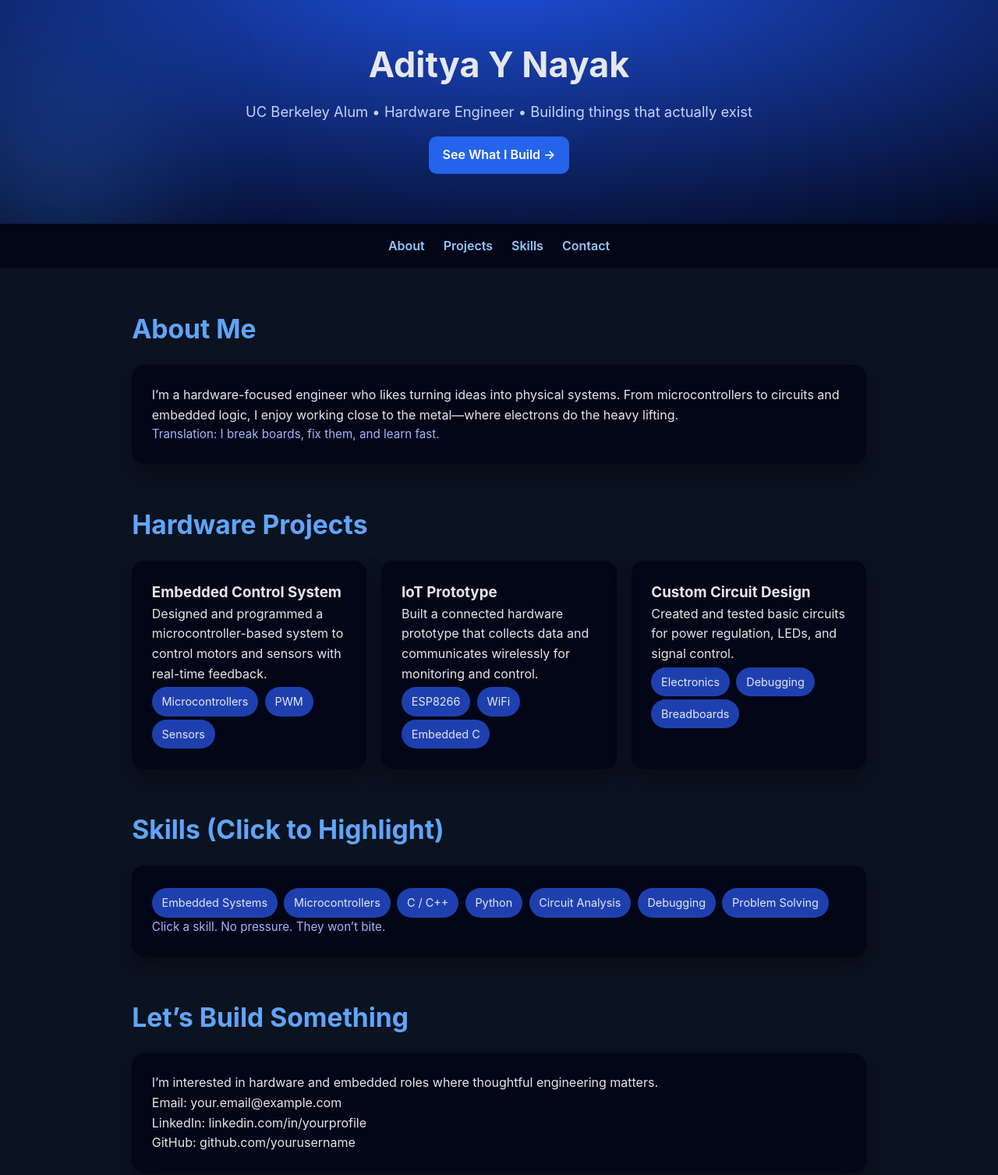
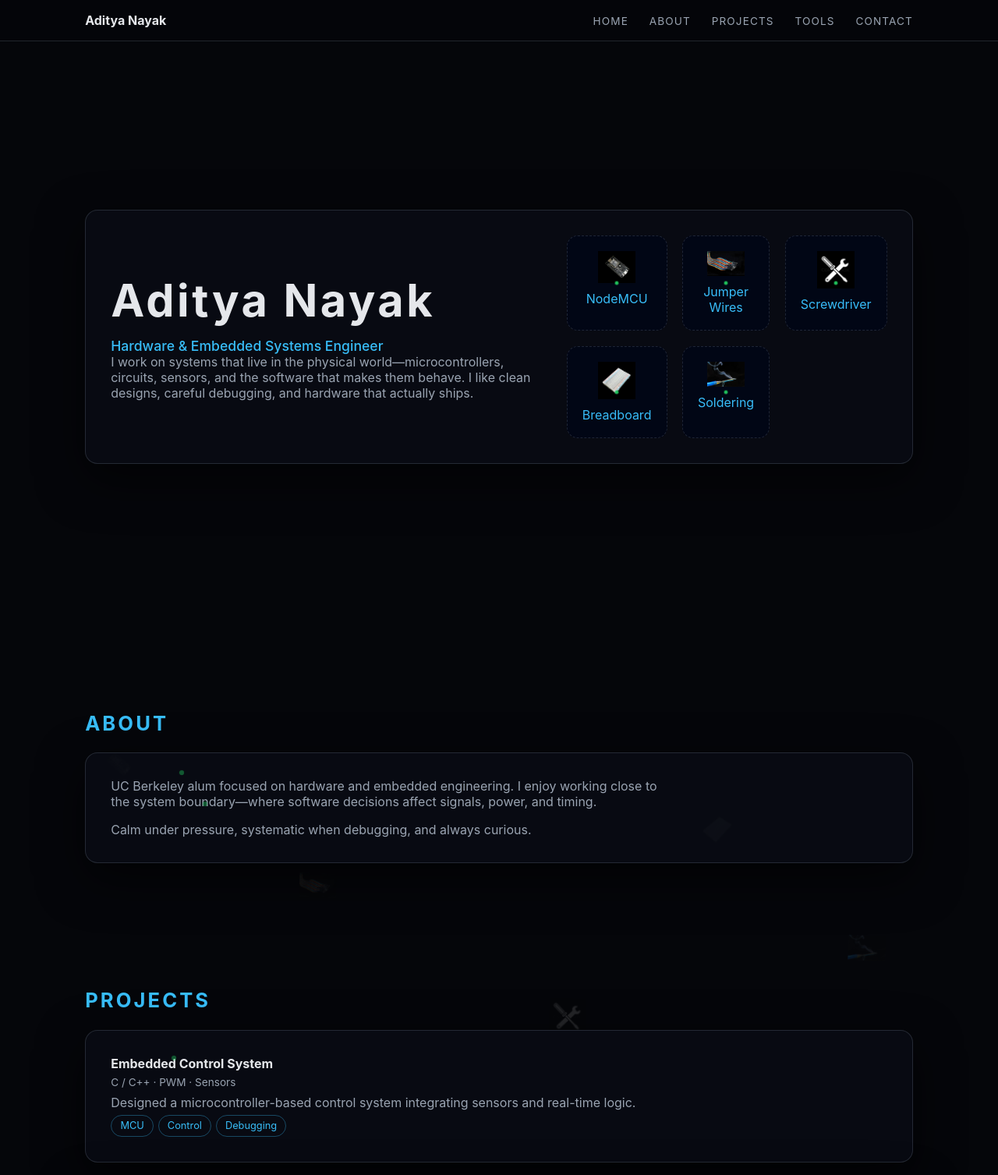
Before and after one commit to adityaynayak/adityaynayak.github.io, a plain HTML site: page index.html in a window 1280 px wide. Shown: the top 1507 px of the page at 78% size. Drawn offline with Linux system fonts and the light colour scheme; no server answers.

Commit message:
Add interactive portfolio with images

```diff
--- a/index.html
+++ b/index.html
@@ -3,141 +3,187 @@
 <head>
 <meta charset="UTF-8" />
 <meta name="viewport" content="width=device-width, initial-scale=1.0" />
-  <title>Aditya Y Nayak | Hardware Portfolio</title>
+<title>Aditya Nayak | Hardware Engineer</title>
+
 <style>
-    * { box-sizing: border-box; margin: 0; padding: 0; font-family: Inter, Arial, sans-serif; }
-    body { background: #0b1220; color: #e5e7eb; line-height: 1.6; }
-
-    header {
-      padding: 3rem 1rem 4rem;
-      text-align: center;
-      background: radial-gradient(1200px 400px at 50% -10%, #1d4ed8, transparent), linear-gradient(135deg, #020617, #020617);
-      position: relative;
-      overflow: hidden;
+:root {
+  --bg: #05060a;
+  --panel: rgba(10,12,20,0.85);
+  --accent: #38bdf8;
+  --accent2: #22c55e;
+  --text: #e5e7eb;
+  --muted: #9aa4b2;
+  --line: rgba(148,163,184,.2);
 }
 
-    header h1 { font-size: 2.8rem; margin-bottom: 0.6rem; }
-    header p { font-size: 1.15rem; color: #c7d2fe; }
+* { box-sizing: border-box; margin: 0; padding: 0; font-family: Inter, system-ui, -apple-system, sans-serif; }
+html { scroll-behavior: smooth; }
+body { color: var(--text); background: var(--bg); overflow-x: hidden; }
 
-    .pulse {
-      position: absolute; inset: auto auto -120px -120px; width: 300px; height: 300px;
-      background: rgba(59,130,246,0.25); filter: blur(80px); border-radius: 50%;
-      animation: float 8s ease-in-out infinite;
-    }
+/* Backdrop hardware */
+.backdrop { position: fixed; inset: 0; pointer-events: none; z-index: -1; }
+.backdrop img { position: absolute; opacity: .12; filter: blur(.2px); width: 48px; height: auto; transition: transform .2s ease; transform-origin: center; }
 
-    @keyframes float { 50% { transform: translate(40px, -30px); } }
+/* Navbar */
+nav { position: fixed; top:0; width:100%; z-index:10; backdrop-filter: blur(10px); background: rgba(5,6,10,.75); border-bottom:1px solid var(--line); }
+.nav-inner { max-width: 1100px; margin:auto; padding:1rem 1.2rem; display:flex; justify-content:space-between; align-items:center; }
+nav a { color: var(--muted); text-decoration:none; margin-left:1.4rem; font-size:.85rem; letter-spacing:.08em; }
+nav a:hover { color: var(--accent); }
 
-    nav {
-      display: flex; justify-content: center; gap: 1.5rem; background: #020617; padding: 1rem; position: sticky; top: 0; z-index: 5;
-    }
-    nav a { color: #93c5fd; text-decoration: none; font-weight: 600; }
-    nav a:hover { color: #fff; }
+/* Sections */
+section { max-width:1100px; margin:auto; padding:7rem 1.2rem 3rem; }
+.panel { background: var(--panel); border:1px solid var(--line); border-radius:16px; padding:2rem; box-shadow:0 20px 60px rgba(0,0,0,.6); transition: transform .3s ease, box-shadow .3s ease; position: relative; overflow: hidden; }
+.panel:hover { transform: translateY(-5px) rotateZ(-1deg); box-shadow:0 25px 70px rgba(0,0,0,.7); }
 
-    section { max-width: 980px; margin: 3.2rem auto; padding: 0 1.2rem; }
-    section h2 { font-size: 2.1rem; margin-bottom: 1.2rem; color: #60a5fa; }
+h1{font-size:clamp(2.6rem,5vw,3.6rem); letter-spacing:.06em;}
+h2{font-size:1.1rem; color:var(--accent); font-weight:500; margin-top:.8rem;}
+h3{font-size:1.6rem; color:var(--accent); margin-bottom:1.4rem; letter-spacing:.12em;}
+h4{margin-bottom:.4rem;}
+p{color:var(--muted); max-width:720px;}
 
-    .grid { display: grid; grid-template-columns: repeat(auto-fit, minmax(260px, 1fr)); gap: 1.2rem; }
+/* Hero / Workmat */
+header { min-height:100vh; display:flex; align-items:center; }
+.workmat { display:grid; grid-template-columns:1.2fr .8fr; gap:2rem; align-items:center; }
+.tools { display:grid; grid-template-columns:repeat(3,1fr); gap:1.2rem; }
+.tool { background: rgba(2,6,23,.9); border:1px dashed var(--line); border-radius:14px; padding:1.2rem; text-align:center; color: var(--accent); transition: transform .3s ease, box-shadow .3s ease; position: relative; }
+.tool:hover { transform: translateY(-4px) scale(1.05) rotateZ(-2deg); box-shadow: 0 15px 40px rgba(0,0,0,.6); }
+.tool img { width:48px; height:auto; margin-bottom:.4rem; }
+.tool::after { content:''; position:absolute; width:4px; height:4px; background: var(--accent2); border-radius:50%; top:50%; left:50%; transform: translate(-50%, -50%); animation: glowPulse 1.2s infinite ease-in-out alternate; }
+@keyframes glowPulse { 0%{transform: translate(-50%,-50%) scale(0.6); opacity:.4;} 100%{transform: translate(-50%,-50%) scale(1.2); opacity:1;} }
 
-    .card {
-      background: #020617; padding: 1.6rem; border-radius: 16px;
-      box-shadow: 0 12px 24px rgba(0,0,0,0.35);
-      transition: transform .25s ease, box-shadow .25s ease;
-    }
-    .card:hover { transform: translateY(-6px); box-shadow: 0 18px 36px rgba(0,0,0,0.45); }
+/* Projects / Experience */
+.stack { display:grid; gap:1.4rem; position: relative; }
+.meta{font-size:.85rem;color:var(--muted);margin-bottom:.5rem;}
+.tags span{display:inline-block;margin:.35rem .35rem 0 0;padding:.35rem .7rem;border-radius:999px;border:1px solid rgba(56,189,248,.35); color:var(--accent); font-size:.8rem;}
 
-    .chip { display: inline-block; background: #1e40af; padding: .45rem .8rem; border-radius: 999px; font-size: .9rem; margin: .25rem .25rem 0 0; cursor: pointer; }
-    .chip.active { background: #22c55e; color: #022c22; }
+/* LED signal along path */
+.led { position: absolute; width: 10px; height: 10px; border-radius:50%; background: var(--accent2); animation: moveSignal 2s linear infinite; }
+@keyframes moveSignal { 0%{transform: translateX(0) scale(0.6); opacity:.4;} 50%{transform: translateX(50px) scale(1.2); opacity:1;} 100%{transform: translateX(100px) scale(0.6); opacity:.4;} }
 
-    .cta {
-      display: inline-flex; align-items: center; gap: .6rem; margin-top: 1rem;
-      background: #2563eb; color: #fff; padding: .7rem 1.1rem; border-radius: 10px; text-decoration: none; font-weight: 600;
-    }
-    .cta:hover { background: #1d4ed8; }
+/* Tools & Platforms */
+.tools-platforms { display:grid; grid-template-columns:repeat(auto-fit,minmax(220px,1fr)); gap:1.2rem; margin-top:1rem; }
+.platform { background: rgba(2,6,23,.9); border-radius:14px; padding:1.2rem; border:1px solid var(--line); color: var(--accent); text-align:center; transition: transform .2s ease, box-shadow .2s ease; position: relative; }
+.platform:hover { transform: translateY(-4px) scale(1.03) rotateZ(1deg); box-shadow:0 15px 40px rgba(0,0,0,.6); }
+.platform h4 { margin-bottom:.5rem; }
+.platform ul { list-style:none; padding-left:0; font-size:.85rem; color:var(--muted); }
+.platform ul li { margin-bottom:.3rem; }
 
-    footer { text-align: center; padding: 2.2rem 1rem; background: #020617; color: #94a3b8; }
-
-    .timeline { border-left: 3px solid #1e40af; padding-left: 1.2rem; }
-    .event { margin-bottom: 1.4rem; }
-
-    .fun { color: #a5b4fc; font-size: .95rem; }
-
-    @media (max-width: 600px) { header h1 { font-size: 2.2rem; } }
+footer{ max-width:1100px;margin:auto;padding:4rem 1.2rem;color:var(--muted);border-top:1px solid var(--line); }
+@media (max-width:900px){.workmat{grid-template-columns:1fr;}}
 </style>
 </head>
 <body>
 
-  <header>
-    <div class="pulse"></div>
-    <h1>Aditya Y Nayak</h1>
-    <p>UC Berkeley Alum • Hardware Engineer • Building things that actually exist</p>
-    <a class="cta" href="#projects">See What I Build →</a>
+<div class="backdrop">
+  <img src="nodemcu.png" style="left:10%; top:120%;" data-speed="0.3" />
+  <img src="jumper.png" style="left:30%; top:140%;" data-speed="0.5" />
+  <img src="screwdriver.png" style="left:55%; top:160%;" data-speed="0.35" />
+  <img src="breadboard.png" style="left:70%; top:130%;" data-speed="0.45" />
+  <img src="soldering.png" style="left:85%; top:150%;" data-speed="0.6" />
+</div>
+
+<nav>
+  <div class="nav-inner">
+    <strong>Aditya Nayak</strong>
+    <div>
+      <a href="#home">HOME</a>
+      <a href="#about">ABOUT</a>
+      <a href="#projects">PROJECTS</a>
+      <a href="#tools">TOOLS</a>
+      <a href="#contact">CONTACT</a>
+    </div>
+  </div>
+</nav>
+
+<header id="home">
+<section>
+  <div class="workmat panel">
+    <div>
+      <h1>Aditya Nayak</h1>
+      <h2>Hardware & Embedded Systems Engineer</h2>
+      <p>I work on systems that live in the physical world—microcontrollers, circuits, sensors, and the software that makes them behave. I like clean designs, careful debugging, and hardware that actually ships.</p>
+    </div>
+    <div class="tools">
+      <div class="tool"><img id="nodemcu" alt="NodeMCU"><span>NodeMCU</span></div>
+      <div class="tool"><img id="jumper" alt="Jumper Wires"><span>Jumper Wires</span></div>
+      <div class="tool"><img id="screwdriver" alt="Screwdriver"><span>Screwdriver</span></div>
+      <div class="tool"><img id="breadboard" alt="Breadboard"><span>Breadboard</span></div>
+      <div class="tool"><img id="soldering" alt="Soldering Iron"><span>Soldering</span></div>
+    </div>
+  </div>
+</section>
 </header>
 
-  <nav>
-    <a href="#about">About</a>
-    <a href="#projects">Projects</a>
-    <a href="#skills">Skills</a>
-    <a href="#contact">Contact</a>
-  </nav>
-
 <section id="about">
-    <h2>About Me</h2>
-    <div class="card">
-      <p>
-        I’m a hardware-focused engineer who likes turning ideas into physical systems.
-        From microcontrollers to circuits and embedded logic, I enjoy working close to the metal—where electrons do the heavy lifting.
-      </p>
-      <p class="fun">Translation: I break boards, fix them, and learn fast.</p>
+<h3>ABOUT</h3>
+<div class="panel">
+  <p>UC Berkeley alum focused on hardware and embedded engineering. I enjoy working close to the system boundary—where software decisions affect signals, power, and timing.</p>
+  <p style="margin-top:1rem">Calm under pressure, systematic when debugging, and always curious.</p>
+  <div class="led" style="top:20px; left:20px;"></div>
+  <div class="led" style="top:60px; left:50px;"></div>
 </div>
 </section>
 
 <section id="projects">
-    <h2>Hardware Projects</h2>
-    <div class="grid">
-      <div class="card">
-        <h3>Embedded Control System</h3>
-        <p>Designed and programmed a microcontroller-based system to control motors and sensors with real-time feedback.</p>
-        <span class="chip">Microcontrollers</span>
-        <span class="chip">PWM</span>
-        <span class="chip">Sensors</span>
+<h3>PROJECTS</h3>
+<div class="stack">
+  <div class="panel">
+    <h4>Embedded Control System</h4>
+    <div class="meta">C / C++ · PWM · Sensors</div>
+    <p>Designed a microcontroller-based control system integrating sensors and real-time logic.</p>
+    <div class="tags"><span>MCU</span><span>Control</span><span>Debugging</span></div>
+    <div class="led" style="top:30px; left:10px;"></div>
   </div>
-      <div class="card">
-        <h3>IoT Prototype</h3>
-        <p>Built a connected hardware prototype that collects data and communicates wirelessly for monitoring and control.</p>
-        <span class="chip">ESP8266</span>
-        <span class="chip">WiFi</span>
-        <span class="chip">Embedded C</span>
+  <div class="panel">
+    <h4>Wireless Hardware Prototype</h4>
+    <div class="meta">ESP8266 · WiFi</div>
+    <p>Built a connected prototype for data collection and monitoring.</p>
+    <div class="tags"><span>IoT</span><span>Embedded</span></div>
+    <div class="led" style="top:50px; left:60px;"></div>
   </div>
-      <div class="card">
-        <h3>Custom Circuit Design</h3>
-        <p>Created and tested basic circuits for power regulation, LEDs, and signal control.</p>
-        <span class="chip">Electronics</span>
-        <span class="chip">Debugging</span>
-        <span class="chip">Breadboards</span>
+  <div class="panel">
+    <h4>Circuit Design & Testing</h4>
+    <div class="meta">Power · Signals · Prototyping</div>
+    <p>Created and tested circuits for regulation, LEDs, and signal conditioning.</p>
+    <div class="tags"><span>Electronics</span><span>Breadboard</span></div>
+    <div class="led" style="top:40px; left:80px;"></div>
   </div>
 </div>
 </section>
 
-  <section id="skills">
-    <h2>Skills (Click to Highlight)</h2>
-    <div class="card">
-      <div id="skillSet">
-        <span class="chip">Embedded Systems</span>
-        <span class="chip">Microcontrollers</span>
-        <span class="chip">C / C++</span>
-        <span class="chip">Python</span>
-        <span class="chip">Circuit Analysis</span>
-        <span class="chip">Debugging</span>
-        <span class="chip">Problem Solving</span>
+<section id="tools">
+<h3>TOOLS & PLATFORMS</h3>
+<div class="tools-platforms">
+  <div class="platform">
+    <h4>Embedded & Hardware</h4>
+    <ul>
+      <li>ESP8266 / Arduino / ARM MCUs</li>
+      <li>Breadboards & Jumper Wires</li>
+      <li>Power & Signal Regulation</li>
+    </ul>
   </div>
-      <p class="fun">Click a skill. No pressure. They won’t bite.</p>
+  <div class="platform">
+    <h4>Software</h4>
+    <ul>
+      <li>C / C++ / Python</li>
+      <li>Arduino IDE / PlatformIO</li>
+      <li>Git / GitHub</li>
+    </ul>
+  </div>
+  <div class="platform">
+    <h4>Debug & Test</h4>
+    <ul>
+      <li>Multimeter & Logic Analyzer</li>
+      <li>Serial Debugging</li>
+      <li>Systematic Fault Isolation</li>
+    </ul>
+  </div>
 </div>
 </section>
 
 <section id="contact">
-    <h2>Let’s Build Something</h2>
-    <div class="card">
-      <p>I’m interested in hardware and embedded roles where thoughtful engineering matters.</p>
+<h3>CONTACT</h3>
+<div class="panel">
   <p>Email: your.email@example.com</p>
   <p>LinkedIn: linkedin.com/in/yourprofile</p>
   <p>GitHub: github.com/yourusername</p>
@@ -145,13 +191,47 @@
 </section>
 
 <footer>
-    <p>© 2026 Aditya Y Nayak • Hardware-minded and proudly hands-on</p>
+<p>© 2026 Aditya Nayak · Built like hardware: deliberate, grounded, reliable.</p>
 </footer>
 
 <script>
-    // Simple interaction: toggle skill highlight
-    document.querySelectorAll('.chip').forEach(chip => {
-      chip.addEventListener('click', () => chip.classList.toggle('active'));
+// Parallax and LED animation
+const backdropItems = document.querySelectorAll('.backdrop img');
+const panels = document.querySelectorAll('.panel');
+window.addEventListener('scroll', () => {
+  const scrollTop = window.scrollY;
+  backdropItems.forEach(item => {
+    const speed = parseFloat(item.dataset.speed);
+    const sway = Math.sin(scrollTop*0.005 + parseFloat(item.dataset.speed))*5;
+    item.style.transform = `translateY(${-scrollTop*speed}px) rotate(${sway}deg)`;
+  });
+  panels.forEach(panel => {
+    panel.style.transform = `translateY(${scrollTop*0.02}px) rotateZ(${scrollTop*0.002}deg)`;
+  });
+});
+
+// Load tool images with any extension (png, jpg, jpeg)
+const tools = [
+  {id: 'nodemcu', name: 'nodemcu'},
+  {id: 'jumper', name: 'jumper'},
+  {id: 'screwdriver', name: 'screwdriver'},
+  {id: 'breadboard', name: 'breadboard'},
+  {id: 'soldering', name: 'soldering'}
+];
+const exts = ['png','jpg','jpeg'];
+
+tools.forEach(tool => {
+  const img = document.getElementById(tool.id);
+  let found = false;
+  exts.forEach(ext => {
+    if(found) return;
+    fetch(`${tool.name}.${ext}`, {method:'HEAD'}).then(res => {
+      if(res.ok && !found){
+        img.src = `${tool.name}.${ext}`;
+        found = true;
+      }
+    }).catch(err => {});
+  });
 });
 </script>
 
```
Also changed, not shown: breadboard.png (added), jumper.png (added), nodemcu.png (added), screwdriver.png (added), soldering.png (added). Lines whose indentation alone changed are shown as unchanged.
